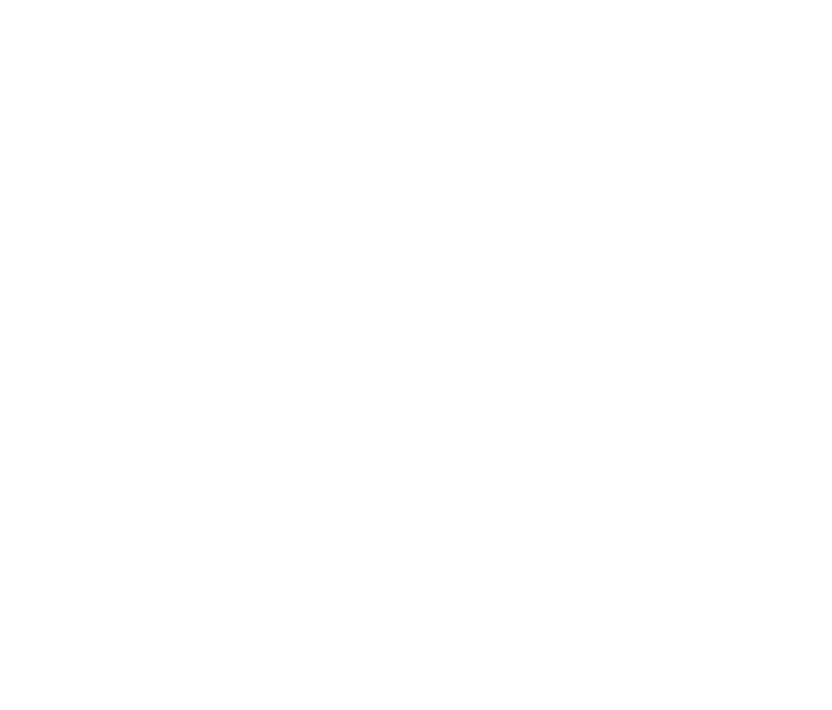
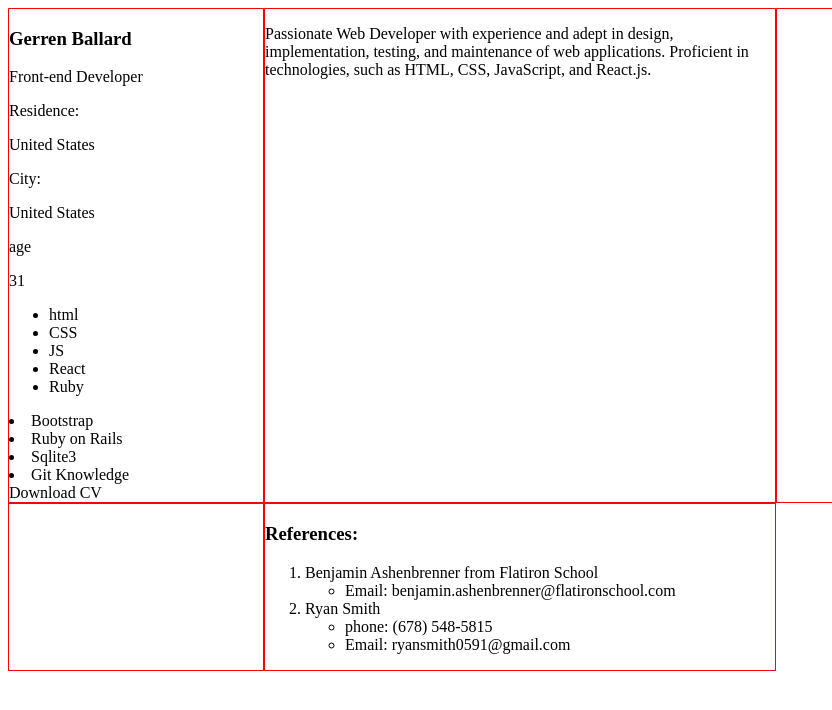
Before and after one commit to Gerrenkeith/website-resume, a plain HTML site: page index.html in a window 1280 px wide. Shown: the whole page, without its empty margins (0-832 px from the left). Drawn offline with Linux system fonts and the light colour scheme.

Commit message:
Additional Sections
added a two more section for references and education

```diff
--- a/index.html
+++ b/index.html
@@ -8,6 +8,61 @@
     <title>Document</title>
 </head>
 <body>
+    <section id="sidebar">
+        <div>
+            <h3>Gerren Ballard</h3>
+            <p>Front-end Developer</p>
+        </div>
+        <div id="location">
+            <div><p>Residence:</p><p>United States</p></div>
+            <div><p>City:</p><p>United States</p></div>
+            <div><p>age</p><p>31</p></div>
+        </div>
+        <div id="skills">
+            <ul>
+                <li>html</li>
+                <li>CSS</li>
+                <li>JS</li>
+                <li>React</li>
+                <li>Ruby</li>
+            </ul>
+        </div>
+        <div id="additional">
+            <li>Bootstrap</li>
+            <li>Ruby on Rails</li>
+            <li>Sqlite3</li>
+            <li>Git Knowledge</li>
+        </div>
+        <div id="CV">
+            Download CV
+        </div>
+        <div id="socials">
 
+
+
+        </div>
+    </section>
+    <section id="about">
+        <p>Passionate Web Developer with experience and adept in design, implementation, testing, and maintenance of
+            web applications. Proficient in technologies, such as HTML, CSS, JavaScript, and React.js. </p>
+    </section>
+    <section id="projects"></section>
+    <section id="education"></section>
+    <section id="references">
+        <h3>References:</h3>
+        <div>
+           <ol>
+              <li>Benjamin Ashenbrenner from Flatiron School</li>
+               <ul>
+                  <li>Email: benjamin.ashenbrenner@flatironschool.com</li>
+               </ul>
+               <li>Ryan Smith</li>
+               <ul>
+                  <li>phone: (678) 548-5815</li>
+                  <li>Email: ryansmith0591@gmail.com</li>
+               </ul>
+           </ol>
+        </div>
+    </section>
 </body>
 </html>
--- a/style.css
+++ b/style.css
@@ -0,0 +1,16 @@
+html {
+    height: 100%;
+    width: 100%;
+  }
+  section {
+    border: 1px solid red
+    }
+
+  body {
+    display: grid;
+    grid-template-columns: 20vw 40vw 40vw;
+
+    }
+
+  #sidebar {
+    }
```
